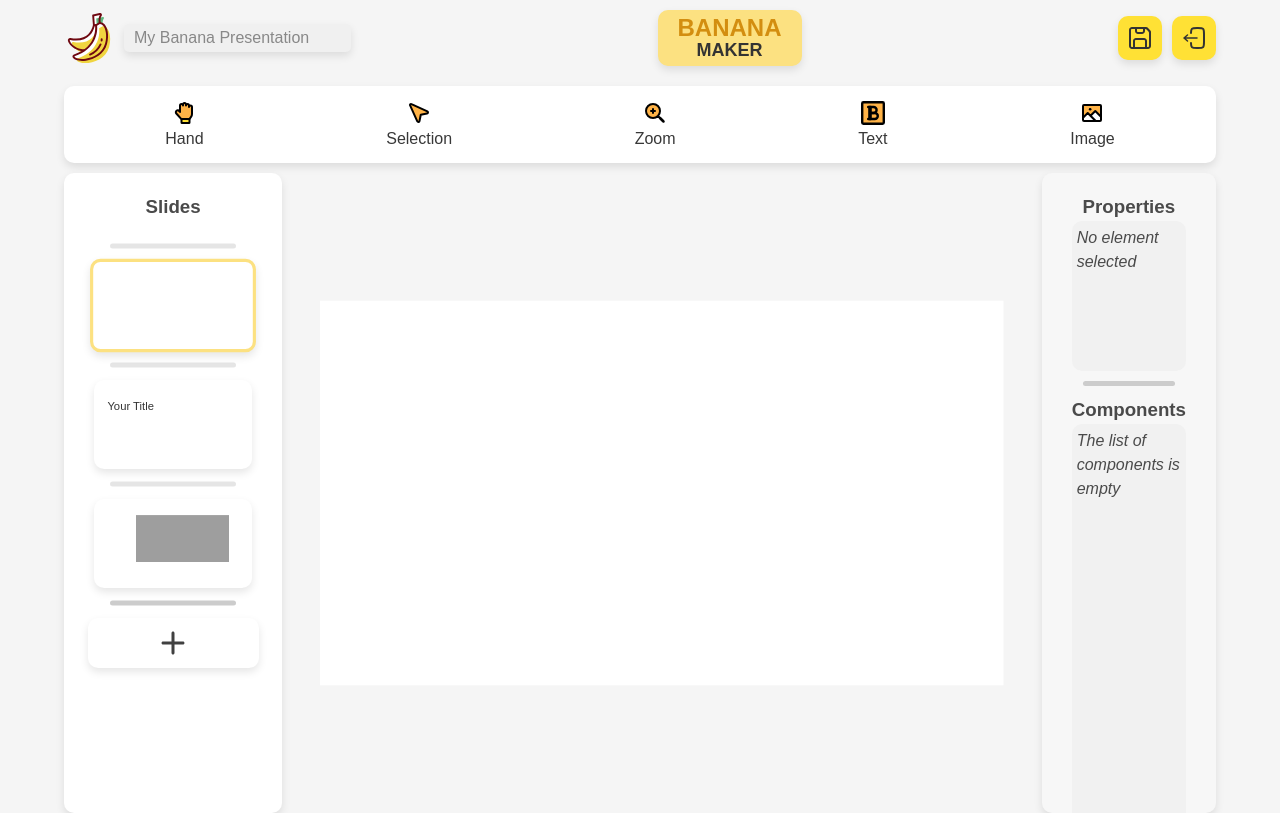
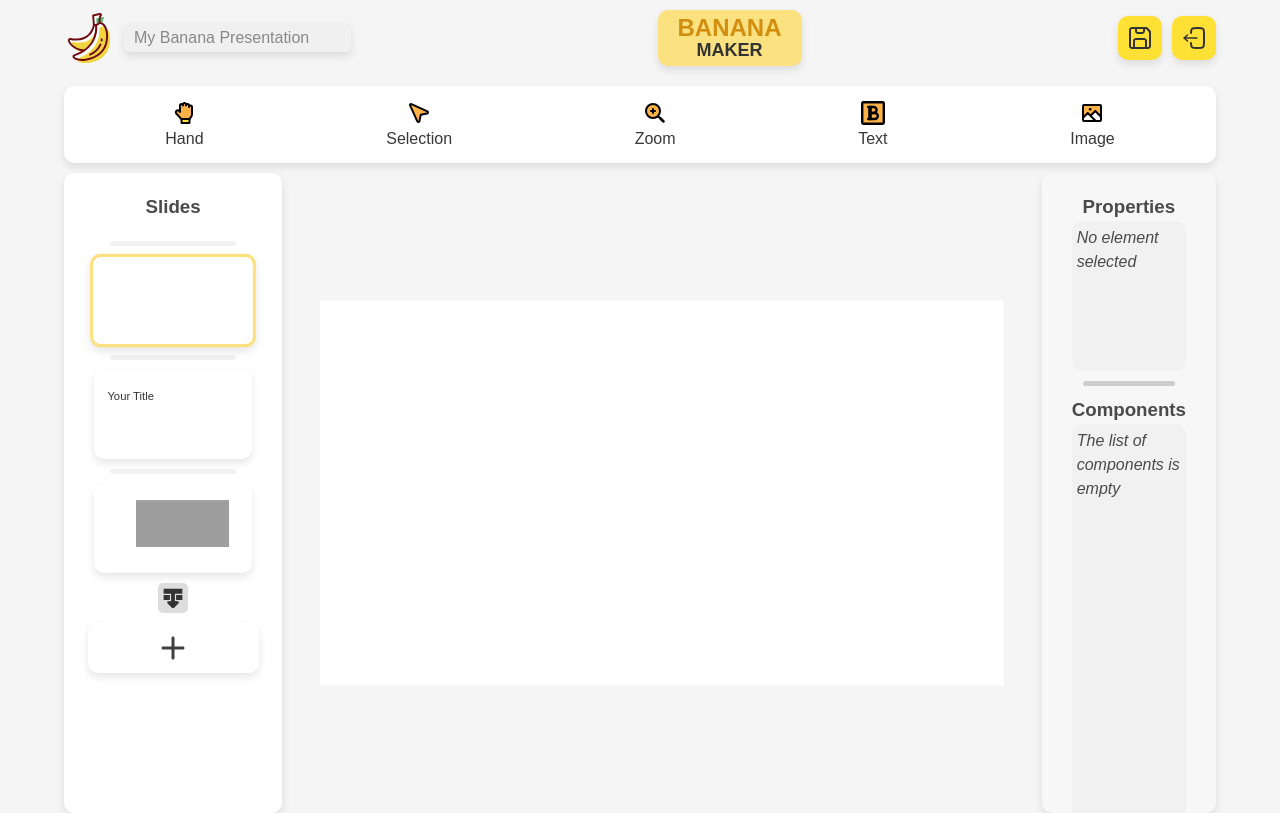
Before and after one commit to Depiflaks/PresentationMaker, a React (Vite) app: page / in a window 1280 px wide. Built offline with nearby package versions, Linux system fonts and the light colour scheme; grey boxes are pictures that could not be loaded; a web font is replaced by a local one.

Commit message:
анимация пока что работает

```diff
--- a/src/Editor/SlideList/SlideSeparator/SlideSeparator.css
+++ b/src/Editor/SlideList/SlideSeparator/SlideSeparator.css
@@ -1,30 +1,43 @@
-.slide-separator {
+.slide-separator-container {
     width: 100%;
-    height: 30px;
+    background-color: inherit;
+    display: flex;
+    justify-content: center;
+    align-items: center;
     position: relative;
-    background-color: transparent;
-    margin: 0;
-    cursor: pointer;
+    padding: 10px 0;
 }
 
-.slide-separator::before {
-    content: '';
-    position: absolute;
-    top: 50%;
-    left: 10%;
-    right: 10%;
+.slide-separator {
+    width: 80%;
     height: 5px;
-    background-color: rgba(0, 0, 0, 0.1);
+    background-color: rgba(0, 0, 0, 0.05);
     border-radius: 5px;
-    transform: translateY(-50%);
-    pointer-events: none;
+    cursor: pointer;
     transition: background-color 0.3s ease;
+    display: flex;
+    justify-content: center;
+    align-items: center;
+    transition: width 0.3s ease, height 0.3s ease, background-color 0.3s ease;
 }
 
-.slide-separator:hover::before {
+.slide-separator:hover {
     background-color: rgba(0, 0, 0, 0.2);
 }
 
-.selected-separator::before {
-    background-color: #ccc;
+.selected-separator {
+    background-color: #ddd;
 }
+
+.entered-separator {
+    height: 30px;
+    width: 30px;
+    background-color: #ddd;
+}
+
+.slide-separator img {
+    height: 20px;
+    width: 20px;
+    display: block;
+    position: absolute;
+}
--- a/src/Editor/SlideList/SlideSeparator/SlideSeparator.tsx
+++ b/src/Editor/SlideList/SlideSeparator/SlideSeparator.tsx
@@ -1,4 +1,5 @@
 import "./SlideSeparator.css"
+import move from "../../../assets/SlideList/Separator/move.svg"
 
 type Props = {
     slideId: string;
@@ -9,9 +10,16 @@ type Props = {
 export default function SlideSeparator({slideId, onSeparatorClick, isSelected}: Props) {
 
     return (
+        <div className="slide-separator-container"
+            onClick={onSeparatorClick}
+        >
             <div
-                className={`slide-separator ${isSelected && 'selected-separator'}`}
-                onClick={onSeparatorClick}
-            />
+                className={`slide-separator ${isSelected ? 'selected-separator' : ''} ${isSelected ? 'entered-separator' : ''}`}
+            >
+                {isSelected && (
+                    <img src={move} alt="Move Icon" />
+                )}
+            </div>
+        </div>
     );
 }
```
